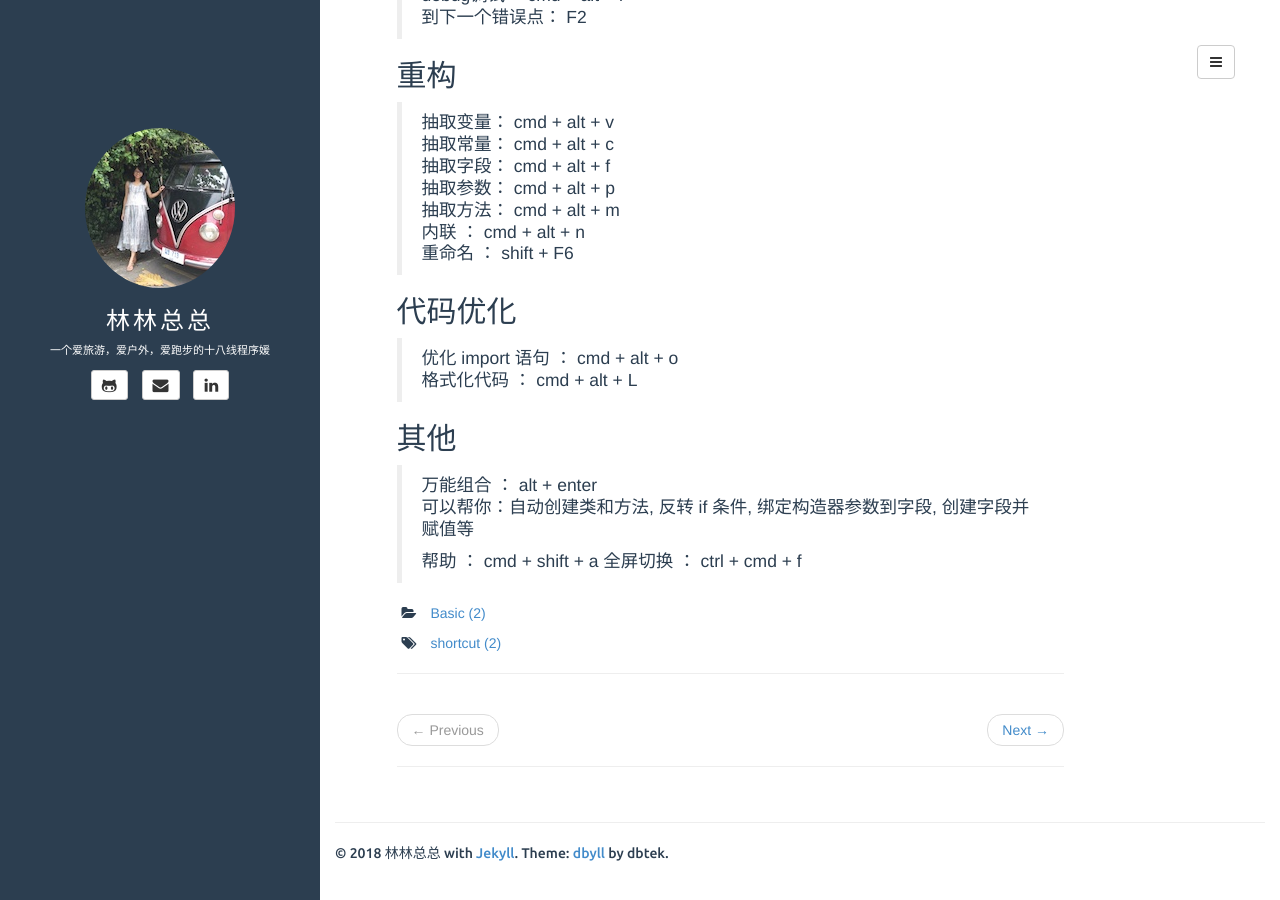
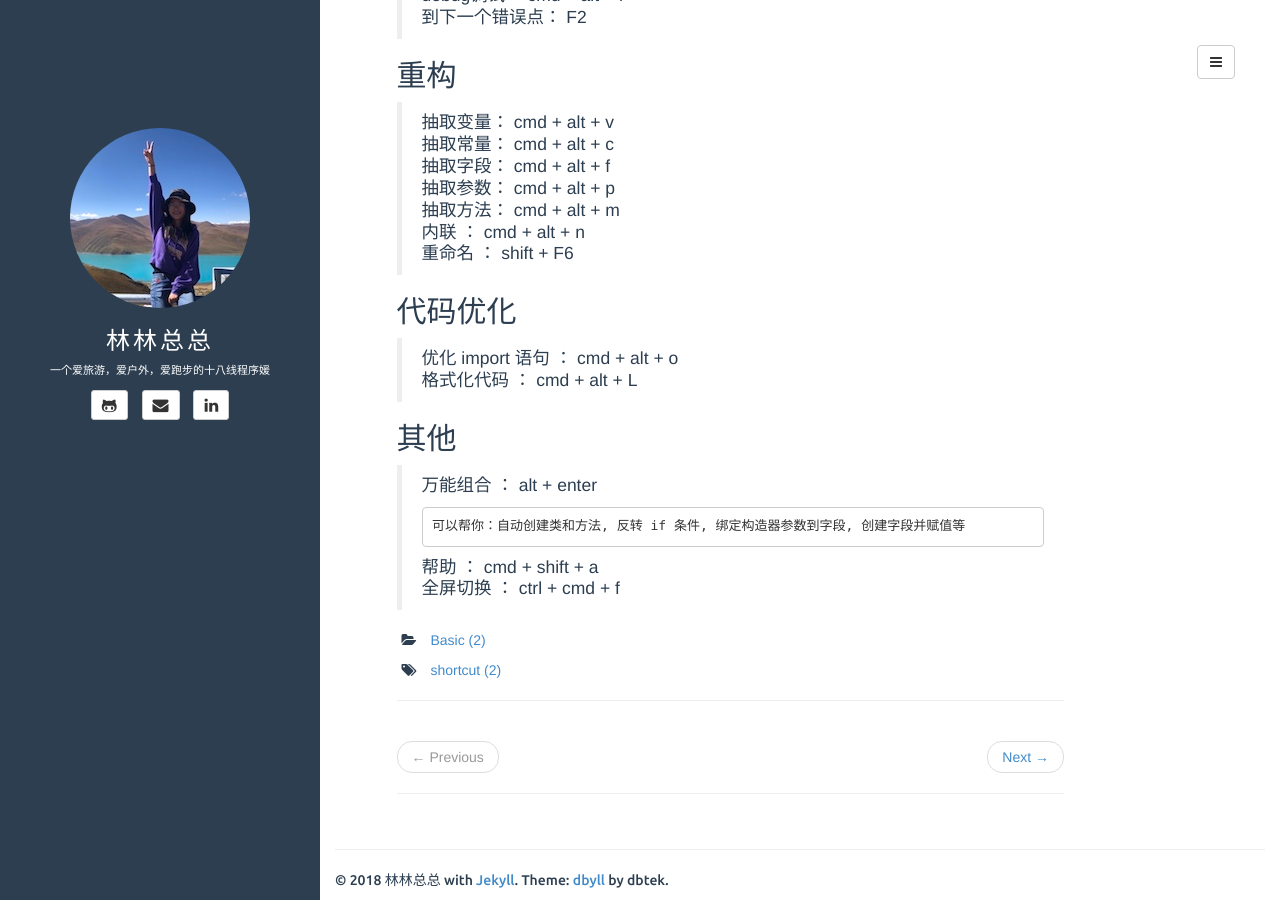
Before and after one commit to LindseyZhang/LindseyZhang.github.io, a Jekyll site: the page built from _posts/2018-04-17-Intellj快捷键.md, in a window 1280 px wide and 900 px high, scrolled down 940 px. Built offline with Jekyll 4.4.1, drawn with Linux system fonts in a browser that asks for light colours.

Commit message:
alter avatar

````diff
--- a/_config.yml
+++ b/_config.yml
@@ -21,7 +21,6 @@ defaults:
     values:
       image: true
 
-# description: 张小胖的乱七八糟
 author:
   name:  林林总总
   email: lindseyzlp@hotmail.com
@@ -40,7 +39,7 @@ tags_path: tags.html
 # sidebar_background_image: https://www.dropbox.com/s/g9h23zrycedxtk5/sky.png?raw=1
 
 BASE_PATH:
-avator_path: /assets/image/icon.jpg
+avator_path: /assets/image/WechatIMG71.jpeg
 
 plugins:
   - jekyll-paginate
--- a/_posts/2018-04-17-Intellj快捷键.md
+++ b/_posts/2018-04-17-Intellj快捷键.md
@@ -53,7 +53,8 @@ description: 强大的 IntelliJ IDE 常用的快捷键
 
 ## 其他
 >万能组合 ：   alt + enter
->可以帮你：自动创建类和方法, 反转 if 条件, 绑定构造器参数到字段, 创建字段并赋值等
->
+```
+可以帮你：自动创建类和方法, 反转 if 条件, 绑定构造器参数到字段, 创建字段并赋值等
+```
 >帮助 ：    cmd + shift + a
 >全屏切换  ： ctrl + cmd + f
````
Also changed, not shown: assets/image/WechatIMG71.jpeg (added).
